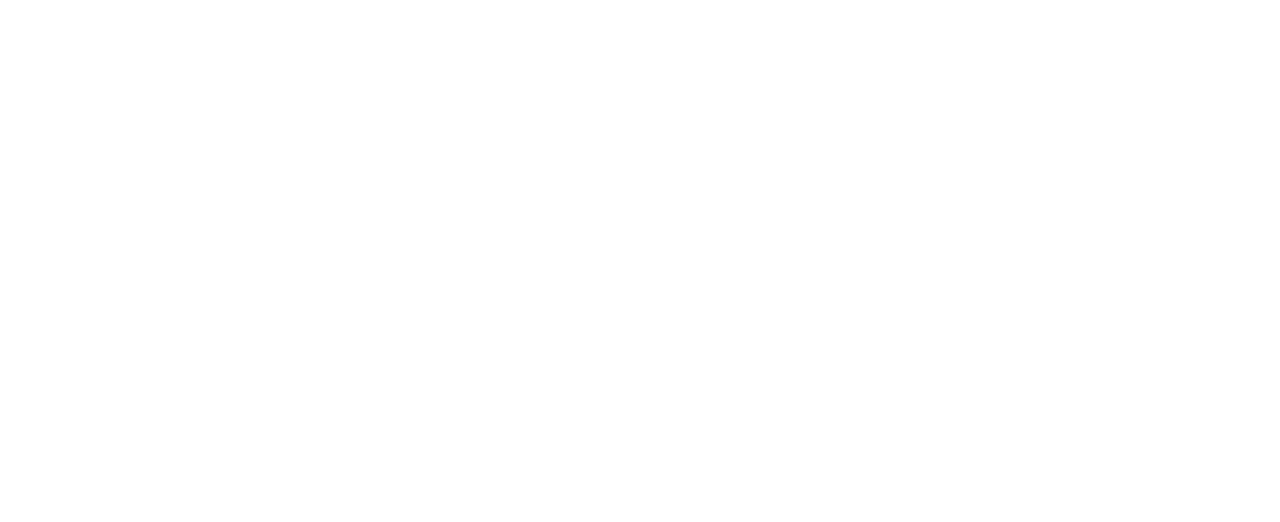
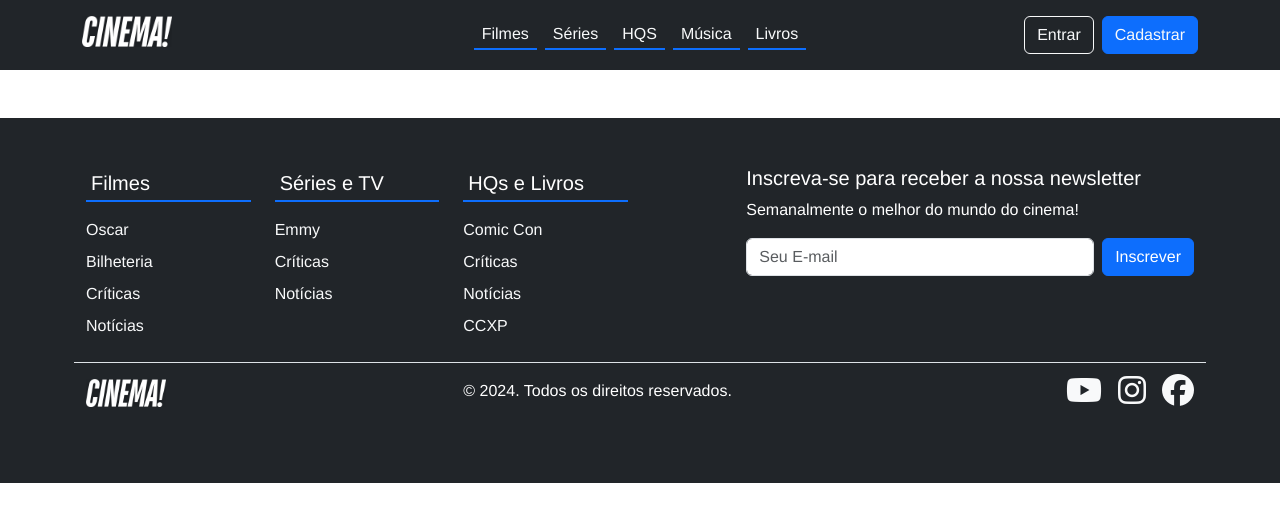
Before and after one commit to theoliveto/cinema, a Vue app: page / in a window 1280 px wide. Shown: the top 522 px of the page. Built offline with nearby package versions, Linux system fonts and the light colour scheme.

Commit message:
Criado componentes cabeçalho e rodapé

```diff
--- a/package.json
+++ b/package.json
@@ -9,6 +9,8 @@
     "lint": "vue-cli-service lint"
   },
   "dependencies": {
+    "@fontsource-variable/inter": "^5.1.0",
+    "bootstrap": "^5.3.3",
     "core-js": "^3.8.3",
     "register-service-worker": "^1.7.2",
     "vue": "^3.2.13",
--- a/public/index.html
+++ b/public/index.html
@@ -4,6 +4,7 @@
     <meta charset="utf-8">
     <meta name="viewport" content="width=device-width,initial-scale=1.0">
     <link rel="icon" href="../src/assets/img/logo-branco.png">
+    <script src="https://kit.fontawesome.com/35a40e4878.js" crossorigin="anonymous"></script>
     <title>CINEMA! | Página Inicial</title>
   </head>
   <body>
--- a/src/App.vue
+++ b/src/App.vue
@@ -1,26 +1,20 @@
 <template>
-  <div></div>
+  <router-view/>
 </template>
+
+<script>
+  import '../node_modules/@fontsource-variable/inter';
+  import '../node_modules/bootstrap/dist/css/bootstrap.css';
+  import '../node_modules/bootstrap/dist/js/bootstrap.bundle.min.js';
+
+  export default {
+    name: 'App',
+  }
+</script>
 
 <style>
   #app {
-    font-family: Avenir, Helvetica, Arial, sans-serif;
-    -webkit-font-smoothing: antialiased;
-    -moz-osx-font-smoothing: grayscale;
-    text-align: center;
-    color: #2c3e50;
+    font-family: 'Inter Variable', Helvetica, Arial, sans-serif;
   }
 
-  nav {
-    padding: 30px;
-  }
-
-  nav a {
-    font-weight: bold;
-    color: #2c3e50;
-  }
-
-  nav a.router-link-exact-active {
-    color: #42b983;
-  }
 </style>
--- /dev/null
+++ b/src/components/CabecalhoComponent.vue
@@ -0,0 +1,51 @@
+<template>
+    <header class="text-bg-dark">
+        <div class="container">
+            <div class="d-flex flex-wrap align-items-center justify-content-center justify-content-md-between py-3">
+                <div class="col-md-3 mb-2 mb-md-0 text-start">
+                    <a href="/" class="d-inline-flex link-body-emphasis text-decoration-none">
+                        <img src="../assets/img/logo-branco.png" alt="" width="90">
+                    </a>
+                </div>
+
+                <ul class="nav col-12 col-md-auto mb-2 justify-content-center mb-md-0">
+                    <li><a href="#" class="nav-link px-2 me-2 linha">Filmes</a></li>
+                    <li><a href="#" class="nav-link px-2 me-2 linha">Séries</a></li>
+                    <li><a href="#" class="nav-link px-2 me-2 linha">HQS</a></li>
+                    <li><a href="#" class="nav-link px-2 me-2 linha">Música</a></li>
+                    <li><a href="#" class="nav-link px-2 linha">Livros</a></li>
+                </ul>
+
+                <div class="col-md-3 text-end">
+                    <a href="#" target="_blank" class="btn btn-outline-light btn-entrar me-2">Entrar</a>
+                    <a href="#" target="_blank" class="btn btn-primary text-light">Cadastrar</a>
+                </div>
+            </div>
+        </div>
+    </header>
+</template>
+
+<script>
+    export default {
+        name: 'CabecalhoComponent'
+    }
+</script>
+
+<style scoped>
+    a {
+        color: var(--bs-light);
+    }
+
+    a:hover {
+        color: var(--bs-primary);
+    }
+
+    .btn-entrar:hover {
+        color: var(--bs-dark);
+    }
+
+    .linha {
+        border-bottom: 2px solid #0d6efd;
+        padding: 2px;
+    }
+</style>
--- /dev/null
+++ b/src/components/RodapeComponent.vue
@@ -0,0 +1,96 @@
+<template>
+    <footer class="text-bg-dark mt-5">
+        <div class="container py-5 px-3">
+            <div class="row">
+                <div class="col-6 col-md-2 mb-3">
+                    <h5 class="linha mb-3">Filmes</h5>
+                    <ul class="nav flex-column">
+                        <li class="nav-item mb-2"><a href="#" class="nav-link p-0" target="_blank">Oscar</a></li>
+                        <li class="nav-item mb-2"><a href="#" class="nav-link p-0" target="_blank">Bilheteria</a></li>
+                        <li class="nav-item mb-2"><a href="#" class="nav-link p-0" target="_blank">Críticas</a></li>
+                        <li class="nav-item mb-2"><a href="#" class="nav-link p-0" target="_blank">Notícias</a></li>
+                    </ul>
+                </div>
+
+                <div class="col-6 col-md-2 mb-3">
+                    <h5 class="linha mb-3">Séries e TV</h5>
+                    <ul class="nav flex-column">
+                        <li class="nav-item mb-2"><a href="#" class="nav-link p-0" target="_blank">Emmy</a></li>
+                        <li class="nav-item mb-2"><a href="#" class="nav-link p-0" target="_blank">Críticas</a></li>
+                        <li class="nav-item mb-2"><a href="#" class="nav-link p-0" target="_blank">Notícias</a></li>
+                    </ul>
+                </div>
+
+                <div class="col-6 col-md-2 mb-3">
+                    <h5 class="linha mb-3">HQs e Livros</h5>
+                    <ul class="nav flex-column">
+                        <li class="nav-item mb-2"><a href="#" class="nav-link p-0" target="_blank">Comic Con</a></li>
+                        <li class="nav-item mb-2"><a href="#" class="nav-link p-0" target="_blank">Críticas</a></li>
+                        <li class="nav-item mb-2"><a href="#" class="nav-link p-0" target="_blank">Notícias</a></li>
+                        <li class="nav-item mb-2"><a href="#" class="nav-link p-0" target="_blank">CCXP</a></li>
+                    </ul>
+                </div>
+
+                <div class="col-md-5 offset-md-1 mb-3">
+                    <form>
+                        <h5>Inscreva-se para receber a nossa newsletter</h5>
+                        <p>Semanalmente o melhor do mundo do cinema!</p>
+                        <div class="d-flex flex-column flex-sm-row w-100 gap-2">
+                            <input id="newsletter" type="text" class="form-control" placeholder="Seu E-mail">
+                            <button class="btn btn-primary" type="button">Inscrever</button>
+                        </div>
+                    </form>
+                </div>
+            </div>
+
+            <div class="row py-3 border-top">
+                <div class="col">
+                    <img src="../assets/img/logo-branco.png" alt="" width="80">
+                </div>
+                <div class="col">
+                    <p class="text-start">&copy; 2024. Todos os direitos reservados.</p>
+                </div>
+                <div class="col text-end">
+                    <ul class="list-unstyled d-flex justify-content-end">
+                        <li class="ms-3">
+                            <a href="https://www.youtube.com/@olivetovinicius" target="_blank">
+                                <i class="fa-brands fa-youtube fa-2xl"></i>
+                            </a>
+                        </li>
+                        <li class="ms-3">
+                            <a href="https://www.instagram.com/_oliveto/" target="_blank">
+                                <i class="fa-brands fa-instagram fa-2xl"></i>
+                            </a>
+                        </li>
+                        <li class="ms-3">
+                            <a href="https://www.facebook.com/theoliveto/" target="_blank">
+                                <i class="fa-brands fa-facebook fa-2xl"></i>
+                            </a>
+                        </li>
+                    </ul>
+                </div>
+            </div>
+        </div>
+    </footer>
+</template>
+
+<script>
+    export default {
+        name: 'RodapeComponent'
+    }
+</script>
+
+<style scoped>
+    a {
+        color: var(--bs-light);
+    }
+
+    a:hover {
+        color: var(--bs-primary);
+    }
+
+    .linha {
+        border-bottom: 2px solid #0d6efd;
+        padding: 5px;
+    }
+</style>
--- a/src/views/HomeView.vue
+++ b/src/views/HomeView.vue
@@ -1,12 +1,18 @@
 <template>
-  <div></div>
+  <cabecalho-component />
+
+  <rodape-component />
 </template>
 
 <script>
+  import CabecalhoComponent from '../components/CabecalhoComponent.vue'
+  import RodapeComponent from '../components/RodapeComponent.vue'
+
   export default {
     name: 'HomeView',
     components: {
-
+      CabecalhoComponent,
+      RodapeComponent
     }
   }
 </script>
```
Also changed, not shown: 1 other file (tests, documents, lock files or other folders).
